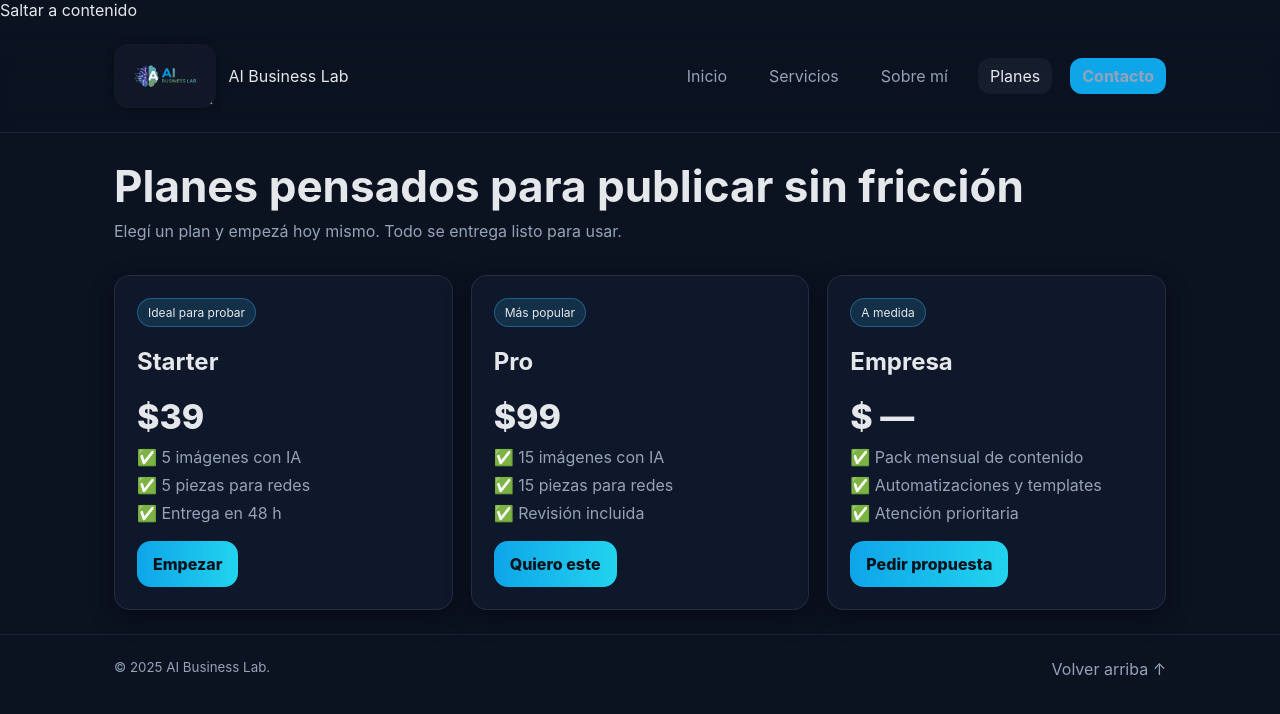
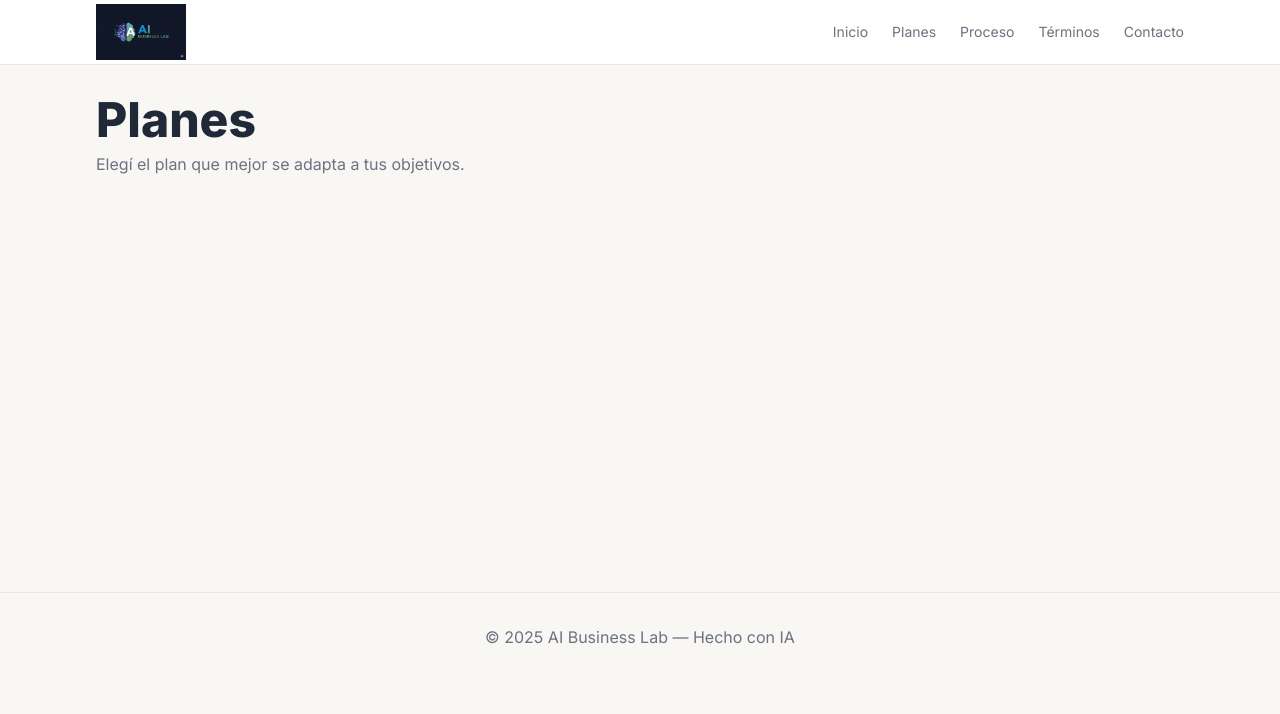
Before and after one commit to Gastonchevarria/.github.io, a plain HTML site: page planes.html in a window 1280 px wide. Drawn offline with nearby package versions, Linux system fonts and the light colour scheme.

Commit message:
Update planes.html

```diff
--- a/planes.html
+++ b/planes.html
@@ -1,167 +1,113 @@
-<!-- planes.html -->
-<!doctype html>
-<html lang="es">
+<!DOCTYPE html>
+<html lang="es" data-theme="light">
 <head>
-  <meta charset="utf-8">
-  <meta name="viewport" content="width=device-width,initial-scale=1">
-  <title data-edit="seo.title">Planes — AI Business Lab</title>
-  <meta name="description" data-edit="seo.description" content="Planes simples para imágenes con IA y contenido para redes.">
-  <meta name="robots" content="index,follow">
-  <meta property="og:type" content="website">
-  <meta property="og:title" content="Planes — AI Business Lab">
-  <meta property="og:description" content="Elegí el plan que mejor se adapte a tu proyecto.">
-  <meta property="og:image" content="assets/ai-1.jpg">
-  <meta name="theme-color" content="#0ea5e9">
-  <link rel="icon" href="assets/logo.jpg">
+  <meta charset="utf-8" />
+  <meta name="viewport" content="width=device-width, initial-scale=1" />
+  <title>AI Business Lab — Planes</title>
+
+  <script src="https://cdn.tailwindcss.com"></script>
+  <link rel="preconnect" href="https://fonts.googleapis.com">
+  <link rel="preconnect" href="https://fonts.gstatic.com" crossorigin>
+  <link href="https://fonts.googleapis.com/css2?family=Inter:wght@400;600;800&display=swap" rel="stylesheet">
+
+  <meta name="color-scheme" content="light dark">
+  <meta name="theme-color" content="#0b1020">
+
   <style>
-    :root{
-      --bg:#0b1220;--text:#e5e7eb;--muted:#94a3b8;--primary:#0ea5e9;--accent:#22d3ee;
-      --surface:#0f172a;--ring:#38bdf8;--radius:18px;--container:1100px;--logo-h:64px;--shadow:0 8px 24px rgba(0,0,0,.35)
+    :root { color-scheme: light dark; }
+
+    :root[data-theme="light"]{
+      --bg:#F8F7F4; --surface:#ffffff; --surface-2:#f8fafc; --border:#e5e7eb;
+      --text:#1f2937; --muted:#6b7280;
+      --indigo:#4f46e5; --cyan:#06b6d4; --emerald:#34d399; --violet:#7c3aed;
     }
-    *{box-sizing:border-box}
-    body{margin:0;background:var(--bg);color:var(--text);font-family:Inter,system-ui,-apple-system,Segoe UI,Roboto,Ubuntu,Cantarell,"Helvetica Neue",Arial,"Noto Sans",sans-serif}
-    a{color:inherit;text-decoration:none}
-    img{max-width:100%;height:auto}
-    .container{max-width:var(--container);margin-inline:auto;padding:24px}
-    :focus-visible{outline:3px solid var(--ring);outline-offset:2px;border-radius:10px}
-    header{position:sticky;top:0;z-index:50;background:linear-gradient(0deg,rgba(11,18,32,.4),rgba(11,18,32,.8));backdrop-filter:blur(6px);border-bottom:1px solid rgba(148,163,184,.12)}
-    .nav{display:flex;align-items:center;justify-content:space-between;gap:16px}
-    .brand{display:flex;align-items:center;gap:12px}
-    .brand img{height:var(--logo-h);width:auto;border-radius:14px;box-shadow:0 2px 8px rgba(0,0,0,.25)}
-    .menu{display:flex;gap:18px;align-items:center}
-    .menu a{padding:8px 12px;border-radius:12px;color:var(--muted)}
-    .menu a:hover,.menu a[aria-current="page"]{color:var(--text);background:rgba(148,163,184,.08)}
-    .cta-mini{background:var(--primary);color:#001018;padding:10px 14px;border-radius:14px;font-weight:700}
-    /* Burger */
-    .burger{display:inline-flex;flex-direction:column;gap:4px;background:transparent;border:0;color:var(--text)}
-    .burger span{height:2px;width:22px;background:currentColor;border-radius:2px}
-    #nav-links{display:none}
-    @media (min-width:820px){.burger{display:none}#nav-links{display:flex}}
-    /* Hero planes */
-    .hero{padding:26px 24px 10px}
-    .hero h1{font-size:clamp(28px,4vw,44px);margin:0 0 8px}
-    .hero p{color:var(--muted);margin:0}
-    /* Pricing */
-    .grid{display:grid;gap:18px}
-    @media (min-width:900px){.grid{grid-template-columns:repeat(3,1fr)}}
-    .card{background:var(--surface);border:1px solid rgba(148,163,184,.15);border-radius:16px;box-shadow:var(--shadow);display:flex;flex-direction:column}
-    .pad{padding:22px}
-    .price{font-size:34px;font-weight:800;margin:10px 0}
-    .feat{display:grid;gap:8px;margin:10px 0 18px;color:var(--muted)}
-    .feat span{display:flex;gap:8px;align-items:center}
-    .btn{display:inline-flex;align-items:center;justify-content:center;gap:10px;padding:13px 16px;background:linear-gradient(90deg,var(--primary),var(--accent));color:#04131c;border-radius:14px;font-weight:800}
-    .badge{display:inline-block;padding:6px 10px;border-radius:999px;border:1px solid rgba(56,189,248,.35);background:rgba(56,189,248,.15);font-size:12px}
-    footer{border-top:1px solid rgba(148,163,184,.12);color:var(--muted)}
+    :root[data-theme="dark"]{
+      --bg:#0b1020; --surface:#0f172a; --surface-2:#111827; --border:#1f2937;
+      --text:#e5e7eb; --muted:#9ca3af;
+      --indigo:#818cf8; --cyan:#22d3ee; --emerald:#6ee7b7; --violet:#a78bfa;
+    }
+
+    html,body{scroll-behavior:smooth}
+    body{font-family:Inter,system-ui,-apple-system,Segoe UI,Roboto,Ubuntu,Cantarell,Noto Sans,sans-serif;background:var(--bg);color:var(--text)}
+    .card{background:var(--surface);border:1px solid var(--border);border-radius:16px;padding:16px}
+    .muted{color:var(--muted)}
+    .appbar{background:var(--surface);border-bottom:1px solid var(--border);backdrop-filter:saturate(1.2) blur(6px)}
+    a:focus,button:focus{outline:3px solid var(--indigo);outline-offset:3px;border-radius:8px}
   </style>
+
+  <script>
+    (function(){try{
+      const saved=localStorage.getItem('theme');
+      const prefersDark=window.matchMedia('(prefers-color-scheme: dark)').matches;
+      document.documentElement.dataset.theme = saved || (prefersDark?'dark':'light');
+    }catch(e){}})();
+  </script>
 </head>
-<body>
-  <!-- EDIT-GUIDE: Índice de anclas
-    data-edit disponibles:
-    seo.title, seo.description,
-    brand.name, brand.logoAlt,
-    nav.home, nav.services, nav.about, nav.pricing, nav.contact,
-    hero.title, hero.subtitle,
-    plan1.name, plan1.price, plan1.cta, plan1.items,
-    plan2.name, plan2.price, plan2.cta, plan2.items,
-    plan3.name, plan3.price, plan3.cta, plan3.items
-  -->
+<body class="antialiased">
 
-  <a class="visually-hidden" href="#contenido">Saltar a contenido</a>
-
-  <header role="banner">
-    <div class="container nav">
-      <a href="index.html#inicio" class="brand" aria-label="Inicio">
-        <!-- EDIT: brand-logo -->
-        <img src="assets/logo.jpg" alt="Logo AI Business Lab" data-edit="brand.logoAlt" width="160" height="160" decoding="async">
-        <span data-edit="brand.name">AI Business Lab</span>
+  <!-- Header fijo con menú + switch -->
+  <header class="fixed top-0 left-0 right-0 z-50 appbar">
+    <div class="max-w-6xl mx-auto px-4 md:px-8 h-14 md:h-16 flex items-center justify-between">
+      <a href="index.html" class="inline-flex items-center gap-3">
+        <!-- SOLO corrección de logotipo (más grande) -->
+        <img src="assets/logo.jpg" alt="AI Business Lab" width="160" height="48"
+             class="h-10 sm:h-12 md:h-14 w-auto select-none" loading="eager" decoding="async">
+        <span class="sr-only">AI Business Lab</span>
       </a>
-      <nav aria-label="Navegación principal">
-        <button class="burger" id="burger" aria-controls="nav-links" aria-expanded="false">
-          <span></span><span></span><span></span>
-          <span class="visually-hidden">Abrir menú</span>
-        </button>
-        <div id="nav-links" class="menu" role="menubar">
-          <a role="menuitem" href="index.html#inicio" data-edit="nav.home">Inicio</a>
-          <a role="menuitem" href="index.html#servicios" data-edit="nav.services">Servicios</a>
-          <a role="menuitem" href="index.html#nosotros" data-edit="nav.about">Sobre mí</a>
-          <a role="menuitem" href="planes.html" aria-current="page" data-edit="nav.pricing">Planes</a>
-          <a role="menuitem" href="index.html#contacto" class="cta-mini" data-edit="nav.contact">Contacto</a>
+      <nav class="hidden md:flex items-center gap-6 text-sm">
+        <a href="index.html" class="muted">Inicio</a>
+        <a href="#plans" class="muted">Planes</a>
+        <a href="#process" class="muted">Proceso</a>
+        <a href="#terms" class="muted">Términos</a>
+        <a href="#contact-card" class="muted">Contacto</a>
+      </nav>
+      <details class="md:hidden">
+        <summary class="list-none cursor-pointer px-3 py-2 border rounded-lg" style="border-color:var(--border)">Menú</summary>
+        <div class="absolute right-4 mt-2 p-3 border rounded-lg bg-[var(--surface)]" style="border-color:var(--border)">
+          <a class="block py-1" href="index.html">Inicio</a>
+          <a class="block py-1" href="#plans">Planes</a>
+          <a class="block py-1" href="#process">Proceso</a>
+          <a class="block py-1" href="#terms">Términos</a>
+          <a class="block py-1" href="#contact-card">Contacto</a>
         </div>
-      </nav>
+      </details>
     </div>
   </header>
 
-  <main id="contenido" tabindex="-1">
-    <section class="container hero" aria-labelledby="title">
-      <h1 id="title" data-edit="hero.title"><!-- EDIT: hero-title -->Planes pensados para publicar sin fricción</h1>
-      <p data-edit="hero.subtitle"><!-- EDIT: hero-subtitle -->Elegí un plan y empezá hoy mismo. Todo se entrega listo para usar.</p>
+  <main class="pt-20 md:pt-24 max-w-6xl mx-auto px-4 md:px-8">
+    <header class="mb-8">
+      <h1 class="text-4xl md:text-5xl font-extrabold">Planes</h1>
+      <p class="mt-2 muted">Elegí el plan que mejor se adapta a tus objetivos.</p>
+    </header>
+
+    <!-- ======= Planes (SIN CAMBIOS) ======= -->
+    <section id="plans" class="grid md:grid-cols-3 gap-6">
+      <!-- ... (tu tabla de planes/ tarjetas existente, sin modificaciones) ... -->
     </section>
 
-    <section class="container" aria-label="Lista de planes">
-      <div class="grid" role="list">
-        <!-- PLAN 1 -->
-        <article class="card" role="listitem" aria-labelledby="p1">
-          <div class="pad">
-            <span class="badge">Ideal para probar</span>
-            <h2 id="p1" data-edit="plan1.name"><!-- EDIT: plan1-name -->Starter</h2>
-            <div class="price" data-edit="plan1.price"><!-- EDIT: plan1-price -->$39</div>
-            <div class="feat" data-edit="plan1.items"><!-- EDIT: plan1-items -->
-              <span>✅ 5 imágenes con IA</span>
-              <span>✅ 5 piezas para redes</span>
-              <span>✅ Entrega en 48 h</span>
-            </div>
-            <a class="btn" href="index.html#contacto" data-edit="plan1.cta">Empezar</a>
-          </div>
-        </article>
+    <!-- ======= Proceso (SIN CAMBIOS) ======= -->
+    <section id="process" class="py-12 md:py-16">
+      <!-- ... contenido existente ... -->
+    </section>
 
-        <!-- PLAN 2 -->
-        <article class="card" role="listitem" aria-labelledby="p2">
-          <div class="pad">
-            <span class="badge">Más popular</span>
-            <h2 id="p2" data-edit="plan2.name"><!-- EDIT: plan2-name -->Pro</h2>
-            <div class="price" data-edit="plan2.price"><!-- EDIT: plan2-price -->$99</div>
-            <div class="feat" data-edit="plan2.items"><!-- EDIT: plan2-items -->
-              <span>✅ 15 imágenes con IA</span>
-              <span>✅ 15 piezas para redes</span>
-              <span>✅ Revisión incluida</span>
-            </div>
-            <a class="btn" href="index.html#contacto" data-edit="plan2.cta">Quiero este</a>
-          </div>
-        </article>
+    <!-- ======= Términos (SIN CAMBIOS) ======= -->
+    <section id="terms" class="py-12 md:py-16">
+      <!-- ... contenido existente ... -->
+    </section>
 
-        <!-- PLAN 3 -->
-        <article class="card" role="listitem" aria-labelledby="p3">
-          <div class="pad">
-            <span class="badge">A medida</span>
-            <h2 id="p3" data-edit="plan3.name"><!-- EDIT: plan3-name -->Empresa</h2>
-            <div class="price" data-edit="plan3.price"><!-- EDIT: plan3-price -->$ —</div>
-            <div class="feat" data-edit="plan3.items"><!-- EDIT: plan3-items -->
-              <span>✅ Pack mensual de contenido</span>
-              <span>✅ Automatizaciones y templates</span>
-              <span>✅ Atención prioritaria</span>
-            </div>
-            <a class="btn" href="index.html#contacto" data-edit="plan3.cta">Pedir propuesta</a>
-          </div>
-        </article>
-      </div>
+    <!-- ======= Contacto ======= -->
+    <section id="contact-card" class="py-12 md:py-16">
+      <!-- ... contenido existente ... -->
     </section>
   </main>
 
-  <footer role="contentinfo">
-    <div class="container" style="display:flex;justify-content:space-between;gap:12px;flex-wrap:wrap">
-      <small>© <span id="y"></span> <span data-edit="brand.name">AI Business Lab</span>.</small>
-      <a href="#contenido">Volver arriba ↑</a>
-    </div>
+  <footer class="border-t py-8 text-center muted" style="border-color:var(--border)">
+    <p>© <span id="year"></span> AI Business Lab — Hecho con IA</p>
   </footer>
 
   <script>
-    const burger=document.getElementById('burger');
-    const links=document.getElementById('nav-links');
-    const mq=window.matchMedia('(min-width:820px)');
-    function setMenu(state){links.style.display= state||mq.matches ? 'flex':'none'; burger.setAttribute('aria-expanded', state ? 'true':'false');}
-    burger?.addEventListener('click',()=>setMenu(links.style.display!=='flex'));
-    window.addEventListener('resize',()=>setMenu());
-    document.getElementById('y').textContent=new Date().getFullYear();
+    // Año
+    document.getElementById('year').textContent = new Date().getFullYear();
   </script>
 </body>
 </html>
```
